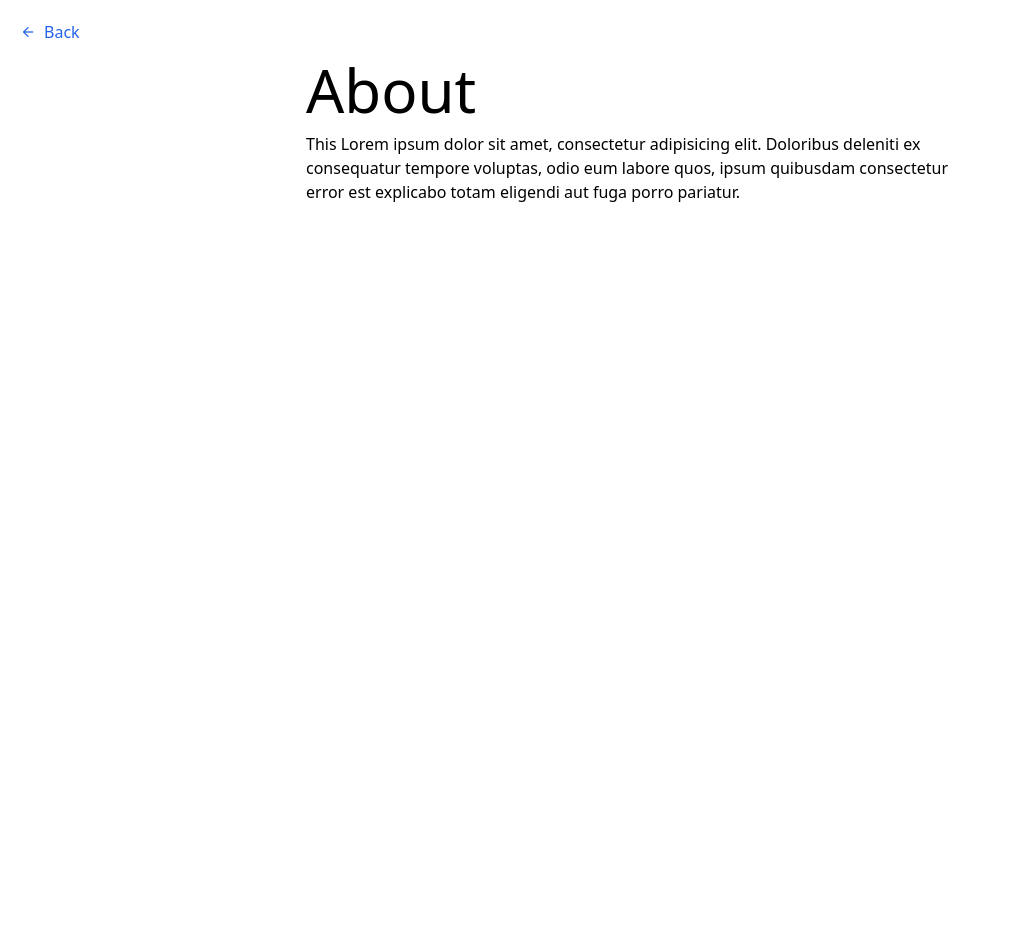
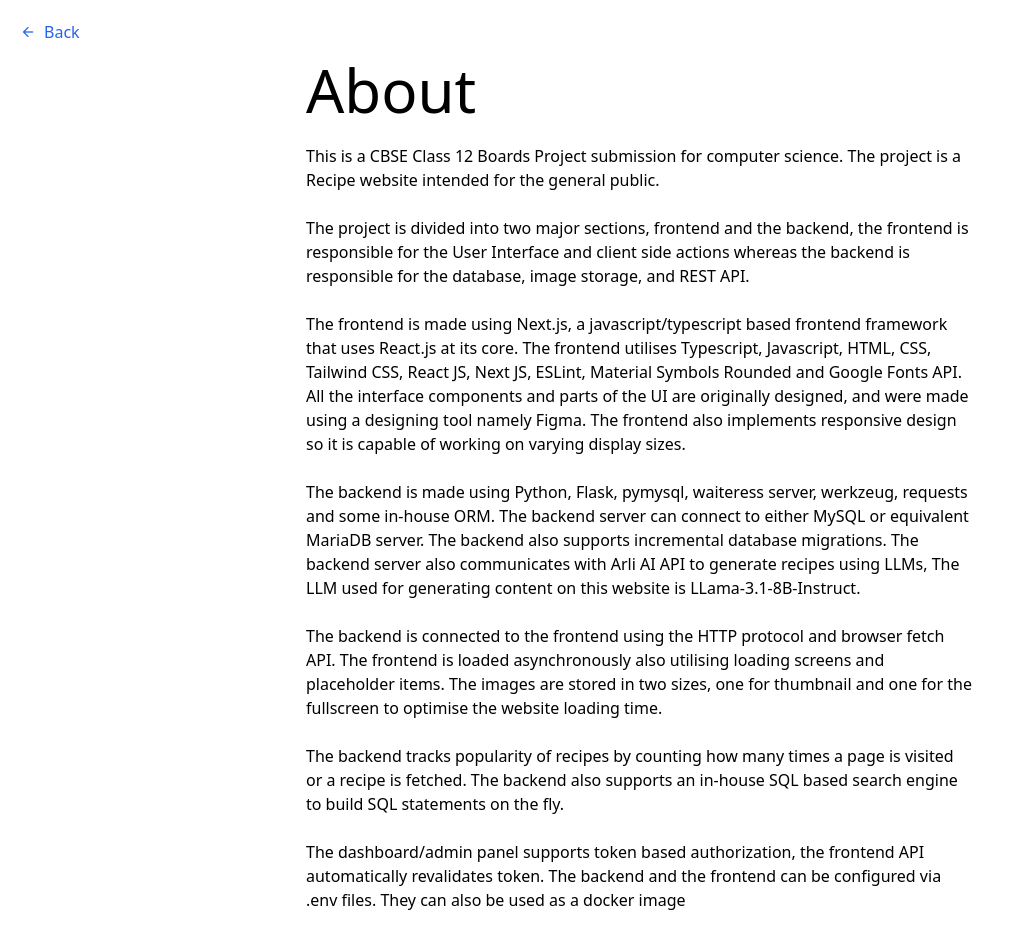
Before and after one commit to amaank404/recipes-school-project, a Next.js app in the folder frontend/recipescom/: page /about in a window 1280 px wide. Shown: the top 948 px of the page, without its empty margins (0-1012 px from the left). Before the commit the page ends 800 px from the top, so only its background shows below. Built offline with nearby package versions, Linux system fonts and the light colour scheme.

Commit message:
about page

```diff
--- a/frontend/recipescom/app/about/aboutcontent.tsx
+++ b/frontend/recipescom/app/about/aboutcontent.tsx
@@ -16,13 +16,54 @@
           Back
         </span>
       </div>
-      <div className="max-w-screen-md w-full p-4">
+      <div className="max-w-screen-md w-full p-4 [&>p]:mt-6 mb-10">
         <h1 className="text-6xl mb-3"> About </h1>
         <p>
-          This Lorem ipsum dolor sit amet, consectetur adipisicing elit.
-          Doloribus deleniti ex consequatur tempore voluptas, odio eum labore
-          quos, ipsum quibusdam consectetur error est explicabo totam eligendi
-          aut fuga porro pariatur.
+          This is a CBSE Class 12 Boards Project submission for computer
+          science. The project is a Recipe website intended for the general
+          public.
+        </p>
+        <p>
+          The project is divided into two major sections, frontend and the
+          backend, the frontend is responsible for the User Interface and client
+          side actions whereas the backend is responsible for the database,
+          image storage, and REST API.
+        </p>
+        <p>
+          The frontend is made using Next.js, a javascript/typescript based
+          frontend framework that uses React.js at its core. The frontend
+          utilises Typescript, Javascript, HTML, CSS, Tailwind CSS, React JS,
+          Next JS, ESLint, Material Symbols Rounded and Google Fonts API. All
+          the interface components and parts of the UI are originally designed,
+          and were made using a designing tool namely Figma. The frontend also
+          implements responsive design so it is capable of working on varying
+          display sizes.
+        </p>
+        <p>
+          The backend is made using Python, Flask, pymysql, waiteress server,
+          werkzeug, requests and some in-house ORM. The backend server can
+          connect to either MySQL or equivalent MariaDB server. The backend also
+          supports incremental database migrations. The backend server also
+          communicates with Arli AI API to generate recipes using LLMs, The LLM
+          used for generating content on this website is LLama-3.1-8B-Instruct.
+        </p>
+        <p>
+          The backend is connected to the frontend using the HTTP protocol and
+          browser fetch API. The frontend is loaded asynchronously also
+          utilising loading screens and placeholder items. The images are stored
+          in two sizes, one for thumbnail and one for the fullscreen to optimise
+          the website loading time.
+        </p>
+        <p>
+          The backend tracks popularity of recipes by counting how many times a
+          page is visited or a recipe is fetched. The backend also supports an
+          in-house SQL based search engine to build SQL statements on the fly.
+        </p>
+        <p>
+          The dashboard/admin panel supports token based authorization, the
+          frontend API automatically revalidates token. The backend and the
+          frontend can be configured via .env files. They can also be used as a
+          docker image
         </p>
       </div>
     </div>
```
